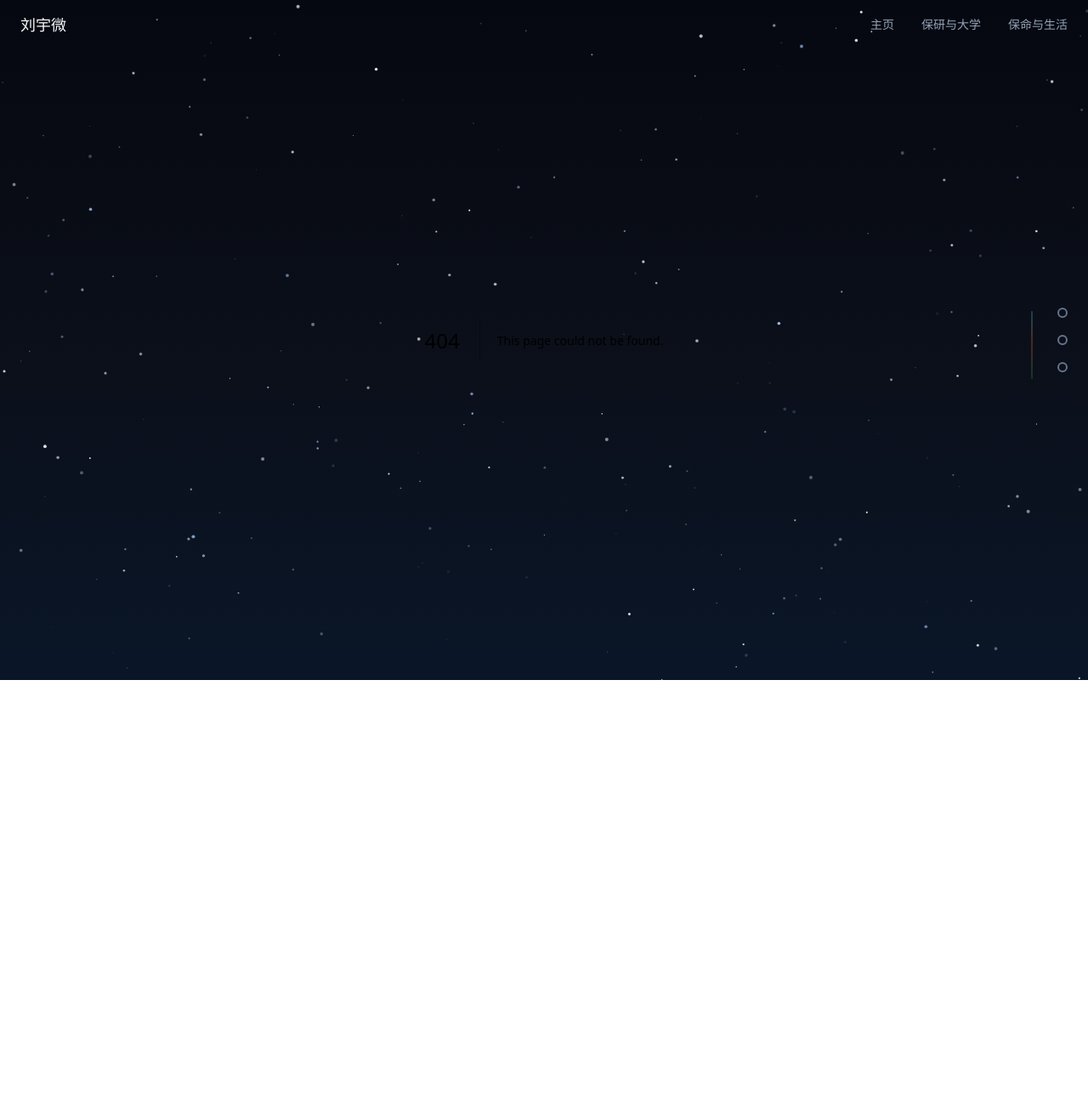
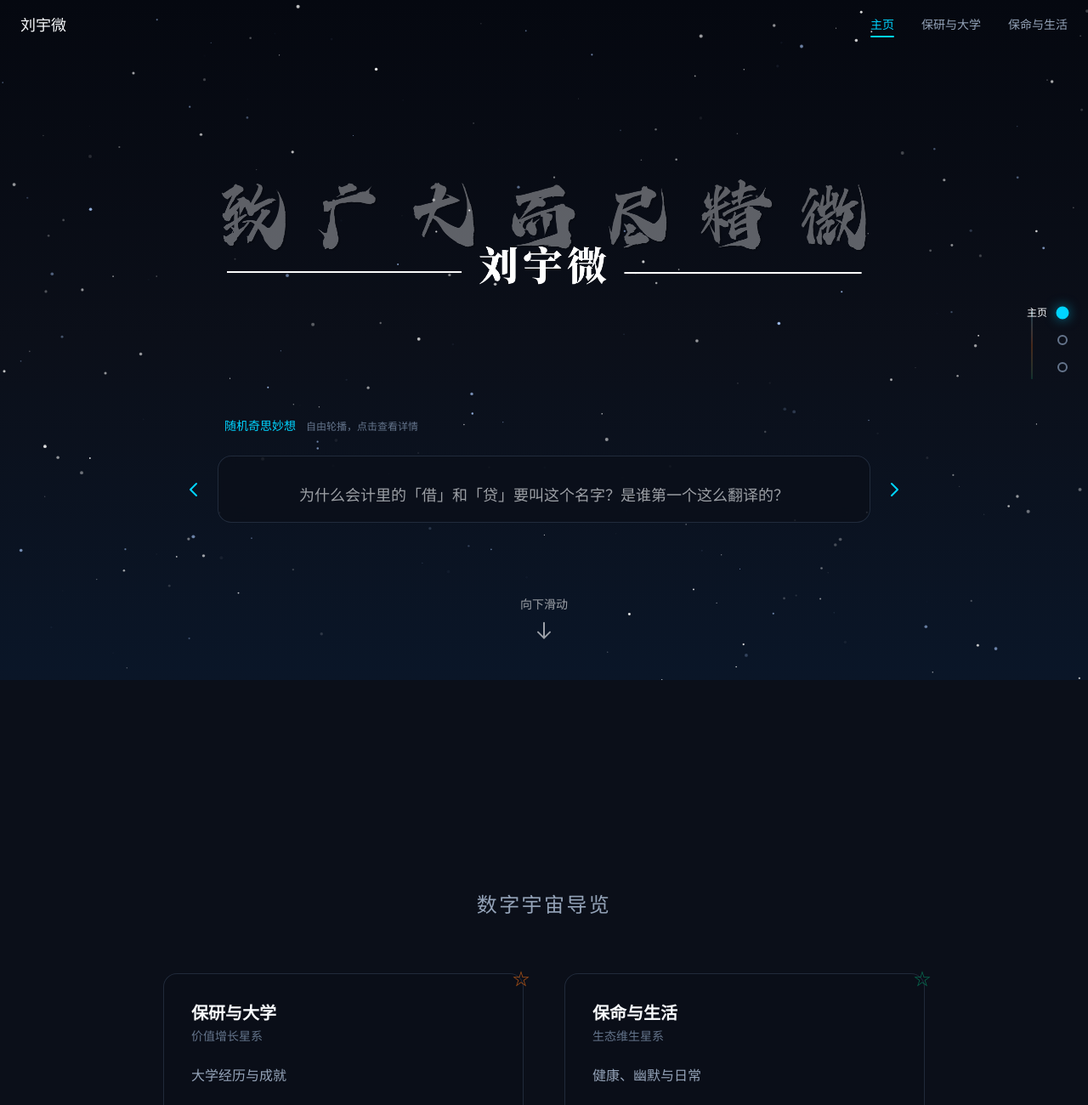
Before and after one commit to vumanhsan87-gif/myuniverse, a Next.js app: page /myuniverse/ in a window 1280 px wide. Before the commit this address had no page. Shown: the top 1300 px of the page at 85% size. Before the commit the page ends 800 px from the top, so only its background shows below. Built offline with nearby package versions, Linux system fonts and the light colour scheme.

Commit message:
Fix basePath for GitHub Pages deployment

```diff
--- a/next.config.ts
+++ b/next.config.ts
@@ -1,6 +1,7 @@
 import type { NextConfig } from "next";
 
 const nextConfig: NextConfig = {
+  basePath: '/myuniverse',
   output: 'export',
   trailingSlash: true,
   images: {
--- a/src/components/DirectoryNav.tsx
+++ b/src/components/DirectoryNav.tsx
@@ -3,11 +3,9 @@
 import Link from 'next/link';
 import { motion } from 'framer-motion';
 
-const BASE_PATH = '/myuniverse';
-
 const sections = [
   {
-    href: '/academic',
+    href: '/academic/',
     title: '保研与大学',
     subtitle: '价值增长星系',
     description: '大学经历与成就',
@@ -15,7 +13,7 @@ const sections = [
     tags: ['技术类', '经管', '实习'],
   },
   {
-    href: '/life',
+    href: '/life/',
     title: '保命与生活',
     subtitle: '生态维生星系',
     description: '健康、幽默与日常',
@@ -45,7 +43,7 @@ export default function DirectoryNav() {
             viewport={{ once: true }}
             transition={{ delay: index * 0.2 }}
           >
-            <Link href={`${BASE_PATH}${section.href}`}>
+            <Link href={section.href}>
               <div
                 className={`relative p-8 cursor-pointer transition-all duration-300 hover:scale-105 glass-card ${
                   section.color === 'academic'
--- a/src/components/FloatingNav.tsx
+++ b/src/components/FloatingNav.tsx
@@ -4,12 +4,10 @@ import Link from 'next/link';
 import { motion } from 'framer-motion';
 import { usePathname } from 'next/navigation';
 
-const BASE_PATH = '/myuniverse';
-
 const navPoints = [
   { id: 'home', href: '/', label: '主页' },
-  { id: 'academic', href: '/academic', label: '保研与大学' },
-  { id: 'life', href: '/life', label: '保命与生活' },
+  { id: 'academic', href: '/academic/', label: '保研与大学' },
+  { id: 'life', href: '/life/', label: '保命与生活' },
 ];
 
 export default function FloatingNav() {
@@ -23,9 +21,9 @@ export default function FloatingNav() {
     >
       <div className="flex flex-col gap-4">
         {navPoints.map((point) => {
-          const isActive = pathname === point.href;
+          const isActive = pathname === point.href || (point.href !== '/' && pathname.startsWith(point.href));
           return (
-            <Link key={point.id} href={`${BASE_PATH}${point.href}`}>
+            <Link key={point.id} href={point.href}>
               <motion.div
                 className="relative flex items-center justify-end"
                 whileHover={{ x: -5 }}
--- a/src/components/HeroSection.tsx
+++ b/src/components/HeroSection.tsx
@@ -4,8 +4,6 @@ import Link from 'next/link';
 import { motion, AnimatePresence } from 'framer-motion';
 import { useState, useEffect, useRef } from 'react';
 import { ideas } from '@/data/life';
-
-const BASE_PATH = '/myuniverse';
 
 // 详情弹窗组件
 function DetailModal({
@@ -114,7 +112,7 @@ export default function HeroSection() {
       >
         <div className="relative w-full" style={{ height: '60vh' }}>
           <img
-            src={`${BASE_PATH}/images/hero/home-hero.png`}
+            src="/images/hero/home-hero.png"
             alt="刘宇微 - 致广大而尽精微"
             className="w-full h-full object-contain object-center"
           />
@@ -123,7 +121,7 @@ export default function HeroSection() {
 
       {/* 可点击的导航区域 - 覆盖在图片上 */}
       <div className="relative w-full max-w-4xl -mt-32 z-10">
-        <Link href={`${BASE_PATH}/academic`}>
+        <Link href="/academic/">
           <motion.div
             className="absolute bottom-[55%] left-[22%] w-[22%] h-[18%] cursor-pointer"
             whileHover={{ scale: 1.02 }}
@@ -131,7 +129,7 @@ export default function HeroSection() {
           />
         </Link>
 
-        <Link href={`${BASE_PATH}/life`}>
+        <Link href="/life/">
           <motion.div
             className="absolute bottom-[55%] right-[22%] w-[22%] h-[18%] cursor-pointer"
             whileHover={{ scale: 1.02 }}
--- a/src/components/Navbar.tsx
+++ b/src/components/Navbar.tsx
@@ -4,43 +4,41 @@ import Link from 'next/link';
 import { usePathname } from 'next/navigation';
 import { motion } from 'framer-motion';
 
-const BASE_PATH = '/myuniverse';
-
 const navItems = [
   { href: '/', label: '主页' },
-  { href: '/academic', label: '保研与大学' },
-  { href: '/life', label: '保命与生活' },
+  { href: '/academic/', label: '保研与大学' },
+  { href: '/life/', label: '保命与生活' },
 ];
 
 export default function Navbar() {
   const pathname = usePathname();
 
   const getActiveColor = (href: string) => {
-    if (href === '/academic') return 'text-academic-primary';
-    if (href === '/life') return 'text-life-primary';
+    if (href === '/academic/') return 'text-academic-primary';
+    if (href === '/life/') return 'text-life-primary';
     return 'text-ice-blue';
   };
 
   const getIndicatorColor = (href: string) => {
-    if (href === '/academic') return 'bg-academic-primary';
-    if (href === '/life') return 'bg-life-primary';
+    if (href === '/academic/') return 'bg-academic-primary';
+    if (href === '/life/') return 'bg-life-primary';
     return 'bg-ice-blue';
   };
 
   return (
     <nav className="fixed top-0 left-0 right-0 z-50 px-6 py-4">
       <div className="max-w-7xl mx-auto flex justify-between items-center">
-        <Link href={`${BASE_PATH}/`} className="text-lg font-medium text-text-primary hover:text-ice-blue transition-colors">
+        <Link href="/" className="text-lg font-medium text-text-primary hover:text-ice-blue transition-colors">
           刘宇微
         </Link>
 
         <div className="flex gap-8">
           {navItems.map((item) => {
-            const isActive = pathname === item.href;
+            const isActive = pathname === item.href || (item.href !== '/' && pathname.startsWith(item.href));
             return (
               <Link
                 key={item.href}
-                href={`${BASE_PATH}${item.href}`}
+                href={item.href}
                 className={`relative text-sm font-medium transition-colors ${
                   isActive ? getActiveColor(item.href) : 'text-text-secondary hover:text-text-primary'
                 }`}
```
